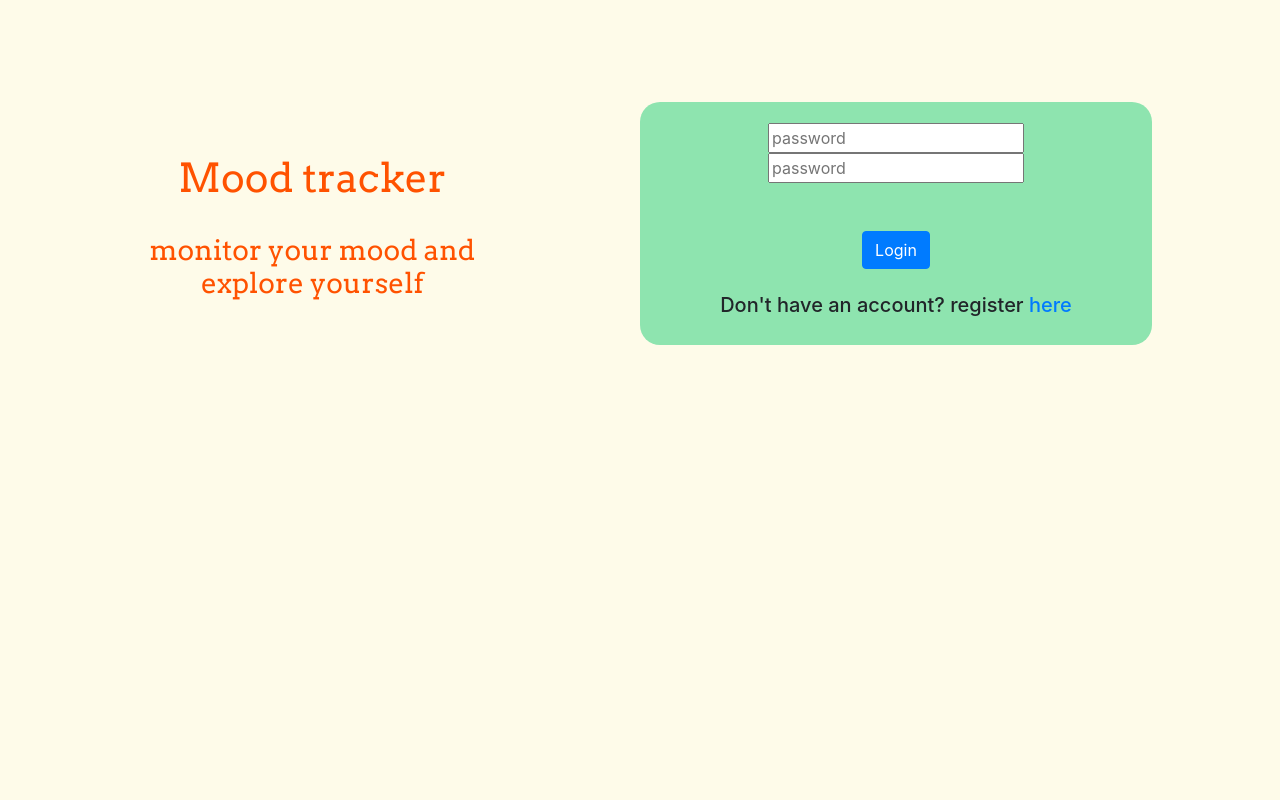
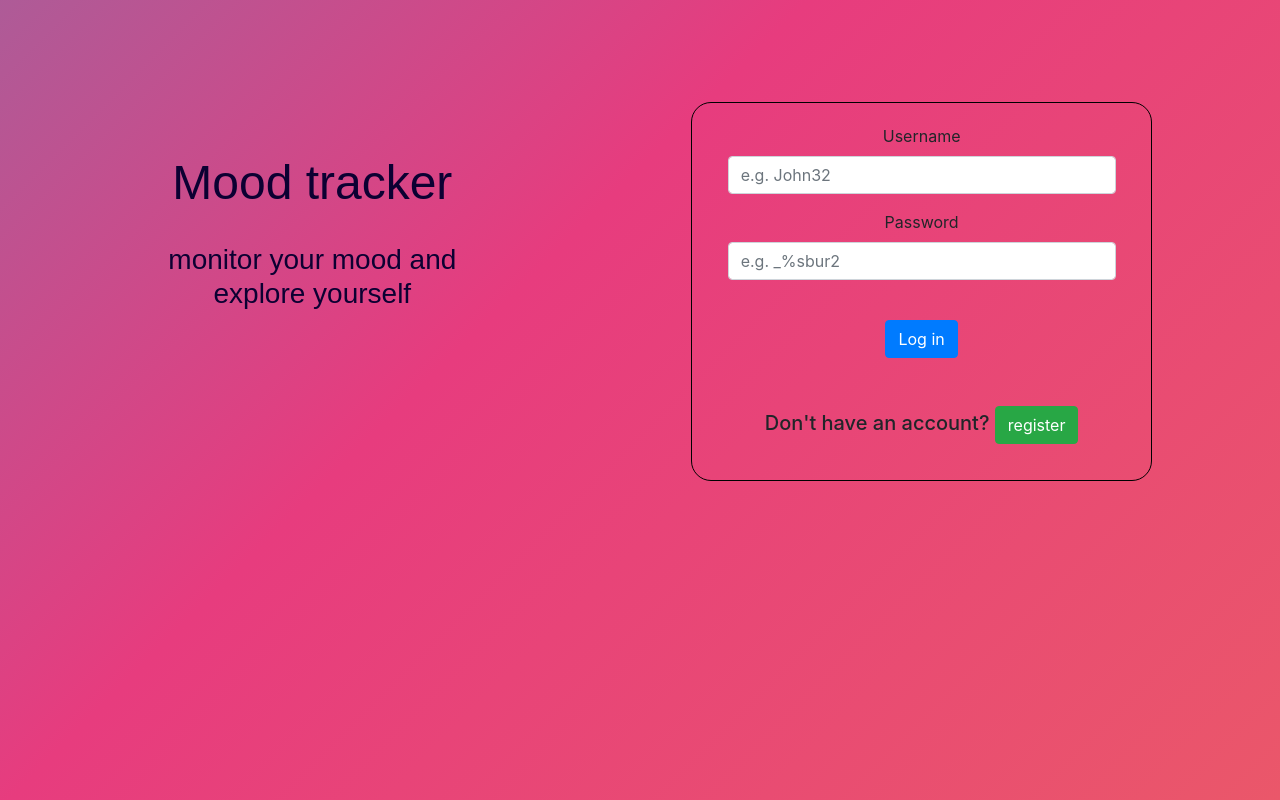
Before and after one commit to hampet1/moodtracker, a Django app: page /login/ in a window 1280 px wide. Run offline with Django 3.2, Linux system fonts and the light colour scheme; some libraries are stand-ins or nearby versions.

Commit message:
chaning sign up and login

```diff
--- a/users/static/users/styles.css
+++ b/users/static/users/styles.css
@@ -1,8 +1,21 @@
 body {
-    background-color:#FEFBE9;
-    text-align:center;
+	background: linear-gradient(-45deg, #ee7752, #e73c7e, #23a6d5, #23d5ab);
+	background-size: 400% 400%;
+	animation: gradient 20s ease infinite;
+	height: 100vh;
+	text-align:center;
+}
 
-
+@keyframes gradient {
+	0% {
+		background-position: 0% 50%;
+	}
+	50% {
+		background-position: 100% 50%;
+	}
+	100% {
+		background-position: 0% 50%;
+	}
 }
 #wrapper {
     width: 80%;
@@ -12,7 +25,7 @@ body {
 }
 
 #main-form {
-    background-color:#8ee4af;
+    background-color:transparent;
     width: 100%;
     margin: auto;
     margin-top: 15%;
@@ -23,18 +36,27 @@ body {
 }
 
 #side-banner {
+
     float:left;
     width:36%;
-    background-color:#FEFBE9;
-    font-family: "Arvo", sans-serif;
-    font-weight: 900;
-    color: #ff5200;
+    background-color:transparent;
+    font-family: Arial;
+    color: #0C0032;
 
 }
 
+#side-banner.h1 {
+    font-weight: bold;
+}
+
+
+#side-banner.h3 {
+    font-weight: bold;
+}
+
 #form {
-    background-color:#8ee4af;
-    width: 50%;
+    background-color:transparent;
+    width: 45%;
     margin: auto;
     margin-top: 2%;
     padding: 2%;
@@ -43,5 +65,6 @@ body {
     margin-top: -5%;
     margin-bottom: 15%;
     clear: both;
+    border: 1.5px solid black;
 
 }
--- a/users/templates/users/layout.html
+++ b/users/templates/users/layout.html
@@ -12,7 +12,7 @@
     <meta charset="utf-8">
     <meta name="viewport" content="width=device-width, initial-scale=1, shrink-to-fit=no">
     <link rel="stylesheet" href="https://stackpath.bootstrapcdn.com/bootstrap/4.3.1/css/bootstrap.min.css" integrity="sha384-ggOyR0iXCbMQv3Xipma34MD+dH/1fQ784/j6cY/iJTQUOhcWr7x9JvoRxT2MZw1T" crossorigin="anonymous">
-    <link rel="stylesheet" href="https://fonts.googleapis.com/css?family=Arvo">
+    <link rel="stylesheet" href="https://fonts.googleapis.com/css?family=Aleo">
     <link href="{% static 'users/styles.css' %}" rel="stylesheet">
 
 
--- a/users/templates/users/login.html
+++ b/users/templates/users/login.html
@@ -4,22 +4,35 @@
 
 {% block form %}
 <div id="form">
+    <div class="col-md-12 mb-3">
     <form action="{% url 'login'%}" method="post">
         {% csrf_token %}
-        <input type="text" name="username" placeholder="password">
-        <input type="password" name="password" placeholder="password"> <br><br><br>
-        <input class="btn btn-primary" type="submit" value="Login">
-    </form>
+
+  <div class="form-group">
+    <label for="exampleInput">Username</label>
+    <input type="text" name="username", class="form-control" id="exampleInput" placeholder="e.g. John32">
+  </div>
+  <div class="form-group">
+    <label for="exampleInputPassword1">Password</label>
+    <input type="password" name="password"class="form-control" id="exampleInputPassword1" placeholder="e.g. _%sbur2">
+  </div>
+  </br>
+  <button type="submit" class="btn btn-primary">Log in</button>
+</form>
+   <br>
             {% if message %}
             <h5>{{message}}</h5>
             {% endif %}
     <br>
-    <h5> Don't have an account? register <a href="{% url 'signup' %}">here</a></h5>
-</div>
+    <h5> Don't have an account? <a class="btn btn-success" href="{% url 'signup' %}" role="button">register</a></h5>
+
+
+        </div>
+    </div>
 {% endblock %}
 
     {% block banner %}
-    <h1> Mood tracker </h1><br>
+    <h1 style="font-size: 300%"> Mood tracker </h1><br>
     <h3> monitor your mood and explore yourself </h3>
 
 
--- a/users/templates/users/signup.html
+++ b/users/templates/users/signup.html
@@ -33,7 +33,7 @@
     {% endblock %}
 
   {% block banner %}
-    <h1> Mood tracker </h1><br>
+    <h1 style="font-size: 300%"> Mood tracker </h1><br>
     <h3> monitor your mood and explore yourself </h3>
 
 
```
Also changed, not shown: db.sqlite3.
